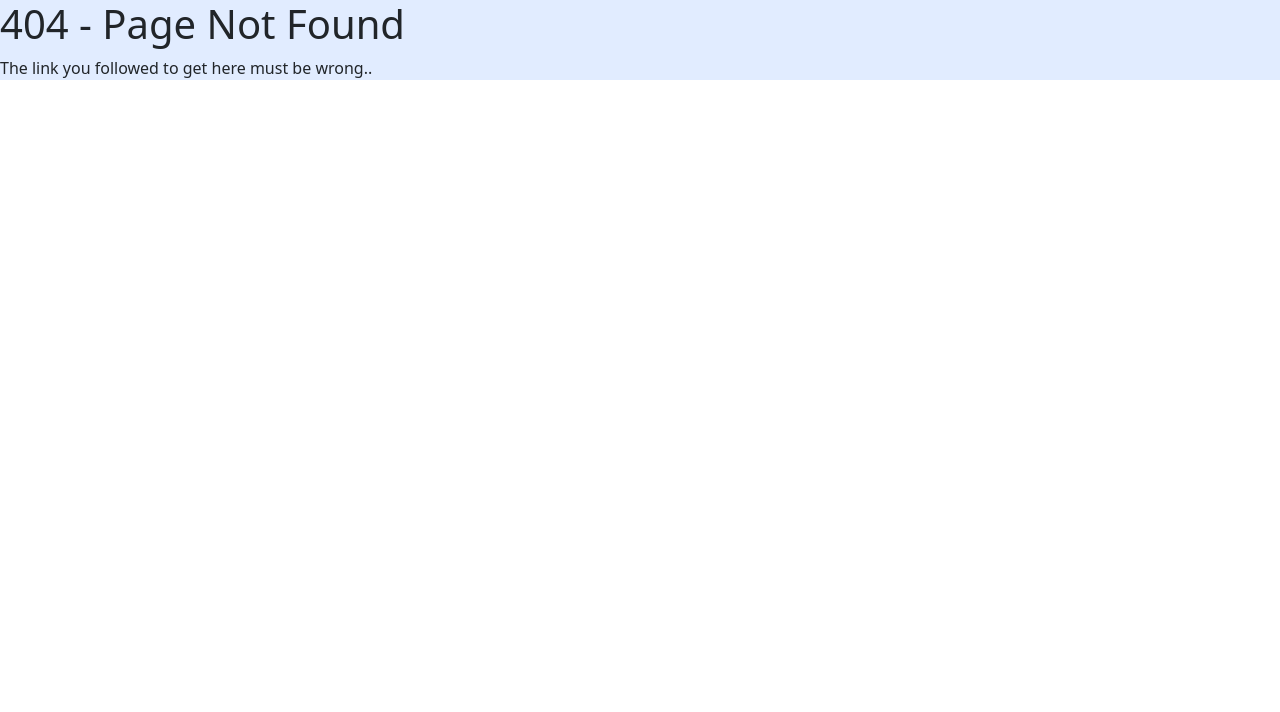
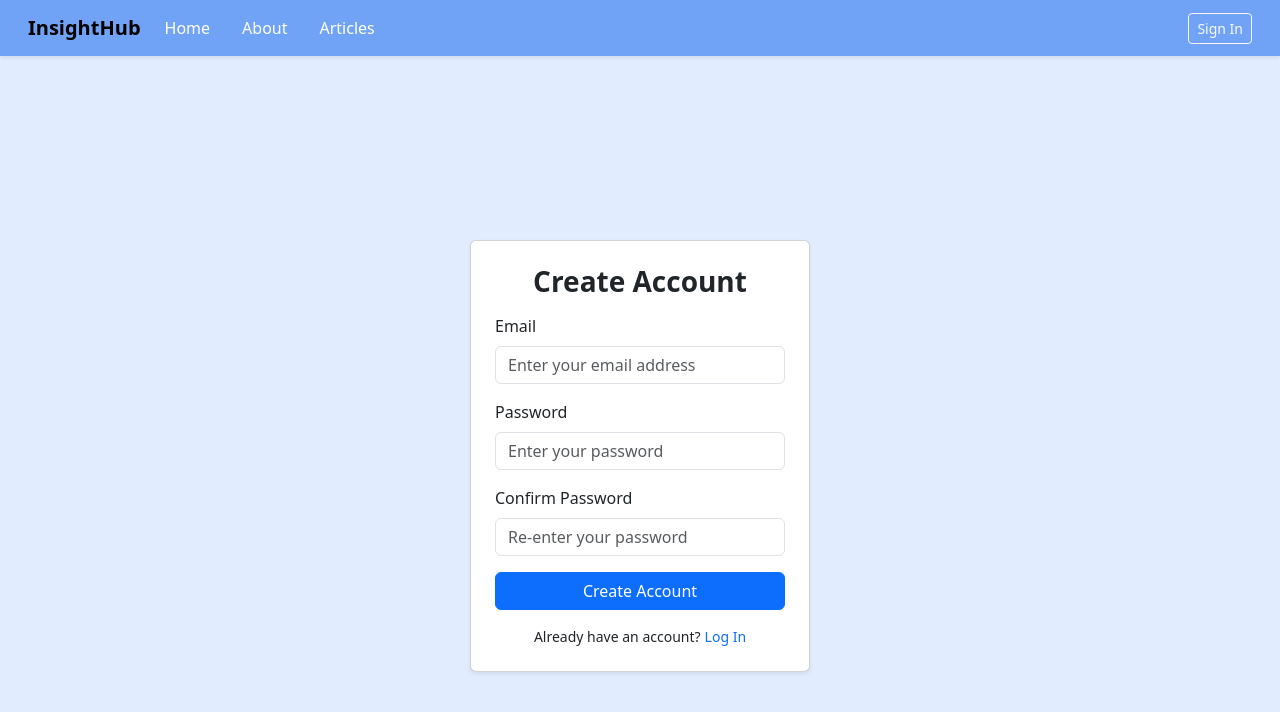
Before and after one commit to JanakeeMP/full-stack-article-portal, a React (Vite) app in the folder frontend/: page /create-account in a window 1280 px wide. Before the commit this address had no page. Shown: the top 712 px of the page. Built offline with nearby package versions, Linux system fonts and the light colour scheme; no server answers.

Commit message:
Added a CreateAccountPage and Modified the logic

```diff
--- a/frontend/src/index.css
+++ b/frontend/src/index.css
@@ -1,4 +1,4 @@
-body {
+body, :root{
   margin: 0;
   background-color: #e1ecff;
 }
@@ -20,11 +20,6 @@ a:hover {
   color: #ffffff;
 }
 
-:root {
-  color: #000;
-  background-color: #fff;
-}
-
 .hero-section {
   background: linear-gradient(90deg, #3b82f6, #2563eb);
   color: white;
--- /dev/null
+++ b/frontend/src/pages/CreateAccountPage.jsx
@@ -0,0 +1,75 @@
+import { useState } from 'react';
+import { Link, useNavigate } from 'react-router-dom';
+import { getAuth, createUserWithEmailAndPassword } from 'firebase/auth';
+
+
+export default function CreateAccountPage() {
+    const [email, setEmail] = useState('');
+    const [password, setPassword] = useState('');
+    const [confirmPassword, setConfirmPassword] = useState('');
+    const [error, setError] = useState('');
+
+    const navigate = useNavigate();
+
+    async function createAccount() {
+        if (password !== confirmPassword) {
+            setError('Password and Confirm Password do not match.');
+            return;
+        }
+
+        try {
+            await createUserWithEmailAndPassword(getAuth(), email, password);
+            navigate('/articles');
+        } catch (e) {
+            setError(e.message);
+        }
+    }
+
+    return (
+        <div className="d-flex justify-content-center align-items-center vh-100">
+            <div className="card p-4 shadow-sm" style={{ width: "340px" }}>
+                <h3 className="text-center mb-3 fw-bold">Create Account</h3>
+                {error && (<div className="alert alert-danger py-2 small">{error}</div>)}
+
+                <div className='mb-3'>
+                    <label className='form-label'>Email</label>
+                    <input
+                        className="form-control"
+                        placeholder='Enter your email address'
+                        value={email}
+                        onChange={e => setEmail(e.target.value)} />
+                </div>
+
+                <div className='mb-3'>
+                    <label className='form-label'>Password</label>
+                    <input
+                        className="form-control"
+                        type='password'
+                        placeholder='Enter your password'
+                        value={password}
+                        onChange={e => setPassword(e.target.value)} />
+                </div>
+
+                <div className='mb-3'>
+                    <label className='form-label'>Confirm Password</label>
+                    <input
+                        className="form-control"
+                        type='password'
+                        placeholder='Re-enter your password'
+                        value={confirmPassword}
+                        onChange={e => setConfirmPassword(e.target.value)} />
+                </div>
+
+                <button className="btn btn-primary w-100 mb-3" onClick={createAccount}>
+                    Create Account
+                </button>
+
+                <p className="text-center small mb-0">
+                    Already have an account?
+                    <Link to="/login" className="ms-1">Log In</Link>
+                </p>
+
+            </div>
+        </div>
+    )
+}
--- a/frontend/src/pages/HomePage.jsx
+++ b/frontend/src/pages/HomePage.jsx
@@ -56,7 +56,7 @@ export default function HomePage() {
                 <p className="lead text-muted mb-4">
                     Start your journey as a writer, reader, or commenter today.
                 </p>
-                <a href="/Signup" className="btn btn-primary btn-lg px-4">
+                <a href="/create-account" className="btn btn-primary btn-lg px-4">
                     Create an Account
                 </a>
             </section>
```
Also changed, not shown: frontend/src/App.jsx (+9 -7 lines).
